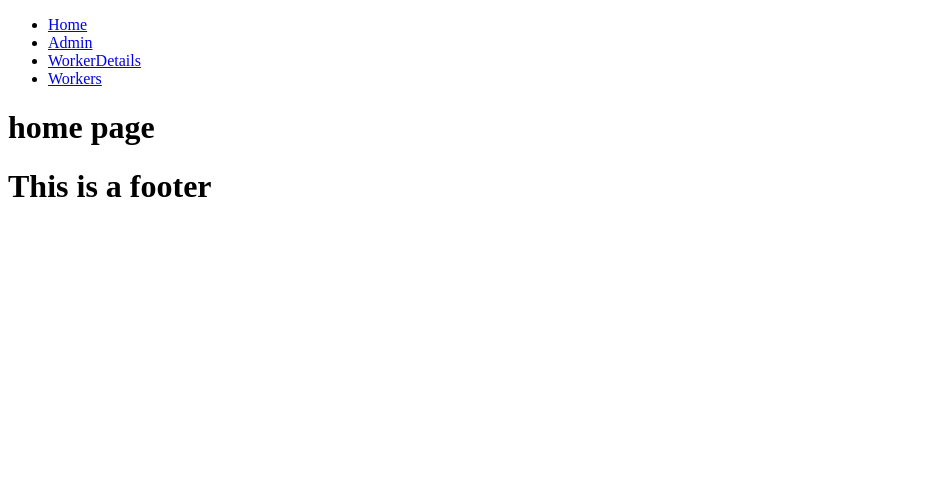
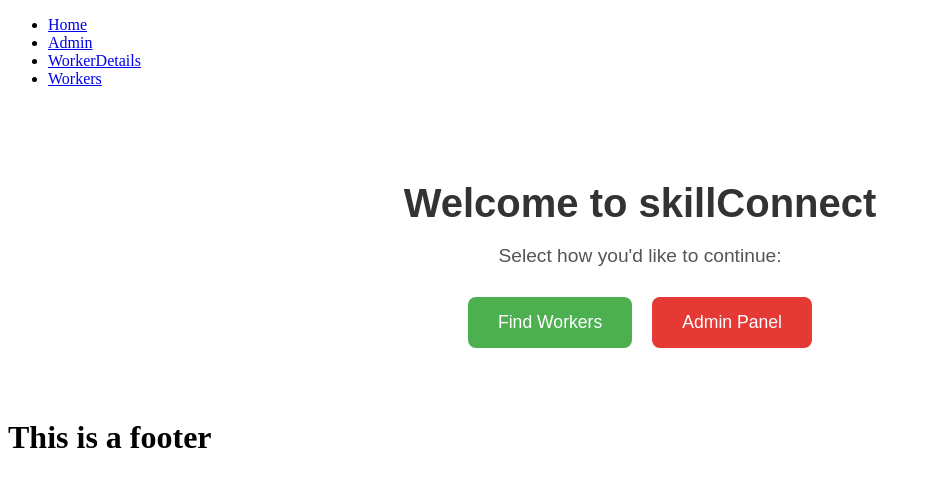
Before and after one commit to Gueverstarstone/skill-connect, a React (Vite) app: page /home in a window 1280 px wide. Shown: the top 486 px of the page, without its empty margins (0-931 px from the left). Built offline with nearby package versions, Linux system fonts and the light colour scheme.

Commit message:
styled the home page and added links to workers and admin panel

```diff
--- a/src/pages/Home.jsx
+++ b/src/pages/Home.jsx
@@ -1,9 +1,22 @@
-import React from 'react'
+import React from "react";
+import { Link } from "react-router-dom";
+import styles from "./home.module.css";
 
 export default function Home() {
   return (
-    <div>
-      <h1>home page</h1>
+    <div className={styles.container}>
+      <h1 className={styles.title}>Welcome to skillConnect</h1>
+      <p className={styles.subtitle}>Select how you'd like to continue:</p>
+
+      <div className={styles.roles}>
+        <Link to="/workers" className={styles.roleBtn}>
+          Find Workers
+        </Link>
+
+        <Link to="/admin" className={`${styles.roleBtn} ${styles.admin}`}>
+          Admin Panel
+        </Link>
+      </div>
     </div>
-  )
+  );
 }
--- /dev/null
+++ b/src/pages/home.module.css
@@ -0,0 +1,46 @@
+.container {
+  text-align: center;
+  padding: 50px 20px;
+  font-family: Arial, sans-serif;
+}
+
+.title {
+  font-size: 2.5rem;
+  font-weight: bold;
+  margin-bottom: 10px;
+  color: #333;
+}
+
+.subtitle {
+  font-size: 1.2rem;
+  margin-bottom: 30px;
+  color: #555;
+}
+
+.roles {
+  display: flex;
+  justify-content: center;
+  gap: 20px;
+}
+
+.roleBtn {
+  padding: 15px 30px;
+  background-color: #4caf50;
+  color: white;
+  text-decoration: none;
+  font-size: 1.1rem;
+  border-radius: 8px;
+  transition: 0.3s ease;
+}
+
+.roleBtn:hover {
+  background-color: #45a049;
+}
+
+.admin {
+  background-color: #e53935;
+}
+
+.admin:hover {
+  background-color: #c62828;
+}
```
